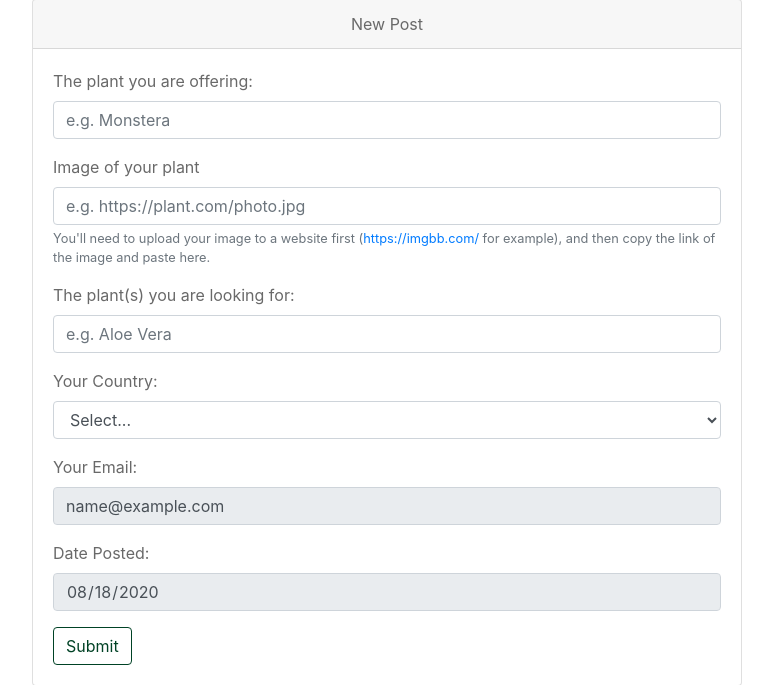
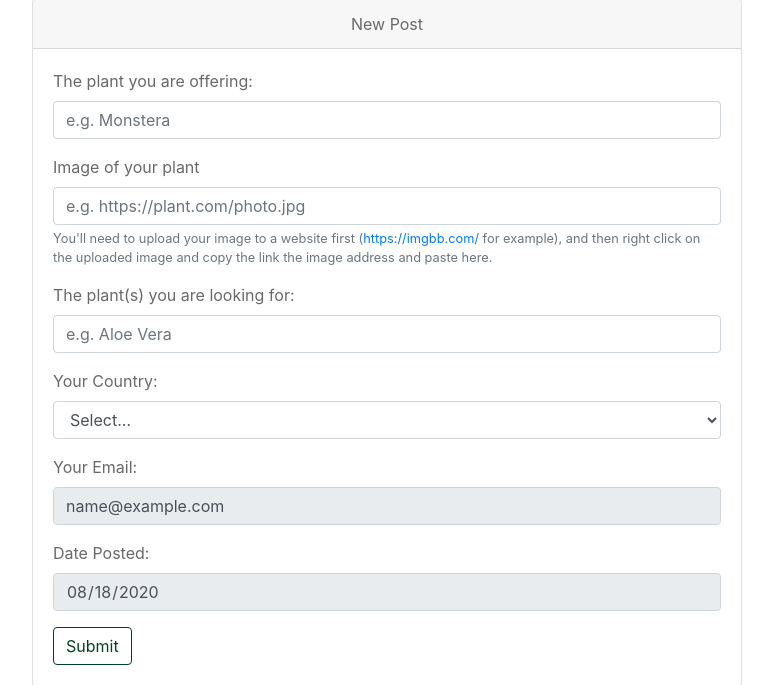
Before and after one commit to debrawolford/plant-swap, a Flask app: template templates/addpost.html in a window 1280 px wide. Shown: the part 117-802 px from the top of the page, without its empty margins (253-1026 px from the left). Run offline with Flask 2, Linux system fonts and the light colour scheme; the template is opened without the code that fills it, so the values that code supplies are empty; the visitor is signed in with stand-in values (Sample User, id 1); some libraries are stand-ins or nearby versions.

Commit message:
Updated image explanation text to be clearer

```diff
--- a/templates/addpost.html
+++ b/templates/addpost.html
@@ -27,10 +27,9 @@
                                 <small id="imageHelp" class="form-text text-muted">You'll need to upload your image to a
                                     website
                                     first
-                                    (<a href="https://imgbb.com/">https://imgbb.com/</a> for example), and then copy the
-                                    link of
-                                    the
-                                    image and paste here.</small>
+                                    (<a href="https://imgbb.com/">https://imgbb.com/</a> for example), and then right
+                                    click on the uploaded image and copy the
+                                    link the image address and paste here.</small>
                             </div>
                             <div class="form-group">
                                 <label for="looking_for">The plant(s) you are looking for:</label>
```
Also changed, not shown: templates/editpost.html (+3 -4 lines).
